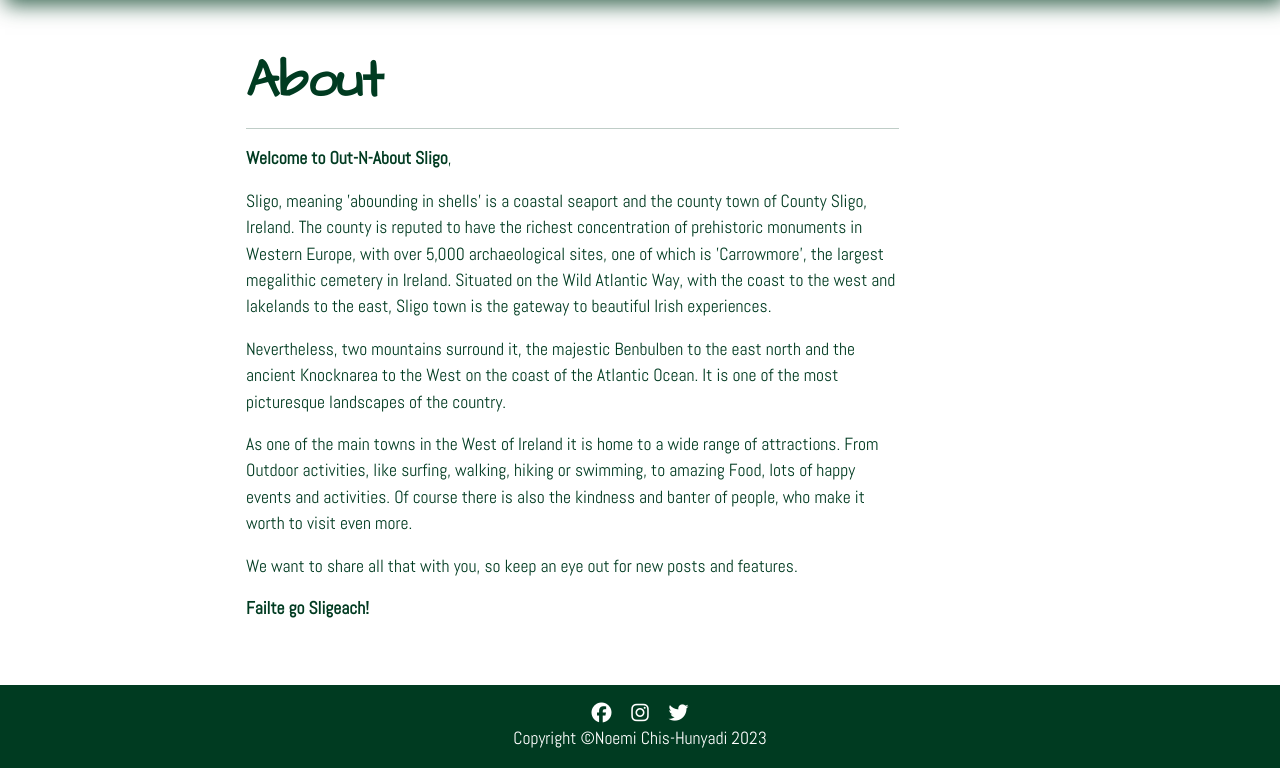
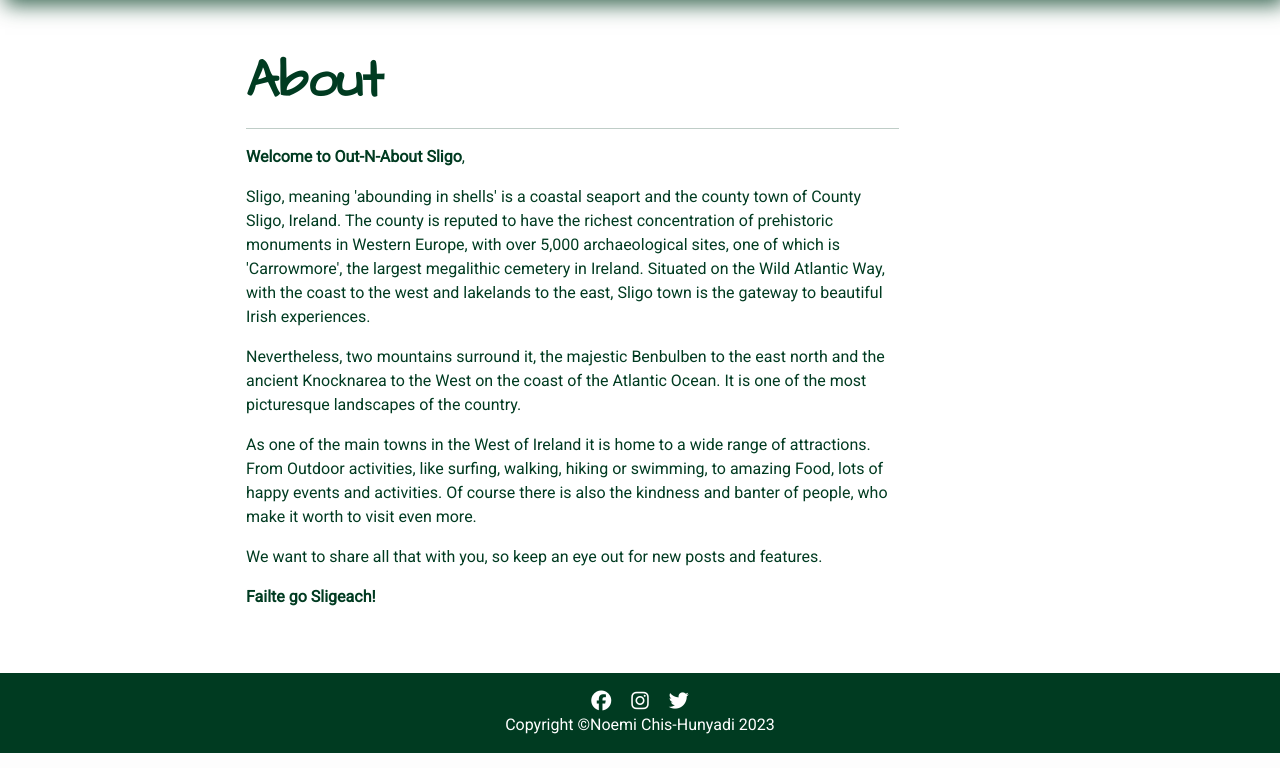
Before and after one commit to noemichis/out-n-about, a Django app: page /about in a window 1280 px wide. Shown: the part 341-1109 px from the top of the page. Run offline with Django 3.2, Linux system fonts and the light colour scheme; data that the repository does not hold is empty; some libraries are stand-ins or nearby versions.

Commit message:
Update Google fonts to Roboto

```diff
--- a/static/css/style.css
+++ b/static/css/style.css
@@ -1,6 +1,6 @@
 /* Import Google fonts */
 
-@import url('https://fonts.googleapis.com/css2?family=Abel&family=Architects+Daughter&display=swap');
+@import url('https://fonts.googleapis.com/css2?family=Architects+Daughter&family=Roboto&display=swap');
 
 /* General */
 
@@ -18,7 +18,7 @@ html {
 body {
     min-height: 100vh;
     color: #003b21;
-    font-family: 'Abel', sans-serif;
+    font-family: 'Roboto', sans-serif;
     display: flex;
     flex-direction: column;
 }
@@ -30,7 +30,7 @@ h2 {
 }
 
 p {
-    font-size: 1.1rem;
+    font-size: 1rem;
 }
 
 h1 {
@@ -303,6 +303,12 @@ hr {
     margin: 0;
 }
 
+/* Override Bootstrap classes */
+
+.img-fluid {
+    max-height: 30vh;
+}
+
 /* Override crispy form control with custom CSS */
 
 textarea.form-control {
```
